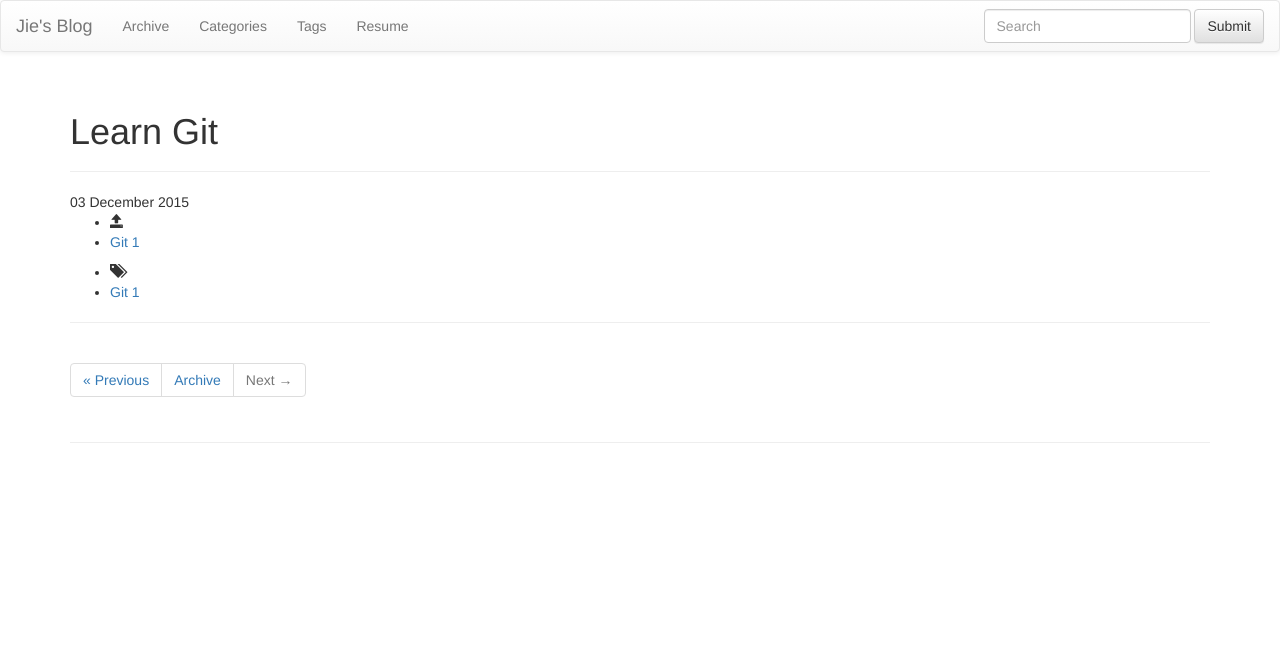
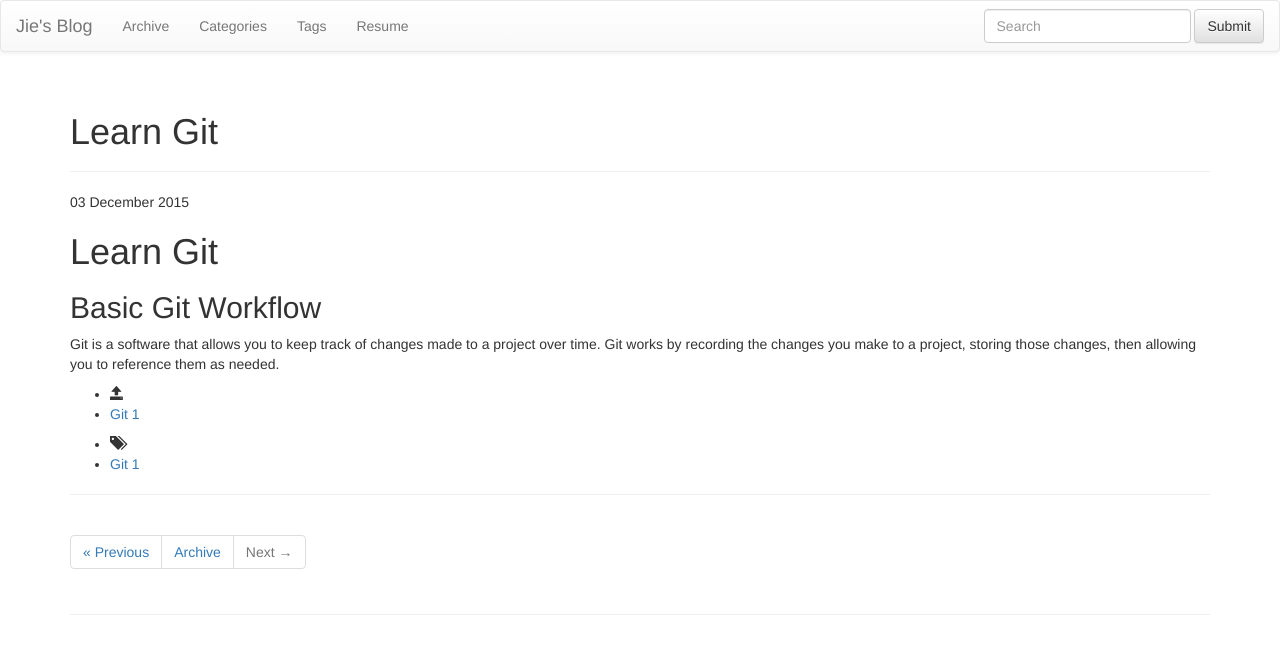
Before and after one commit to ethanjiezhou/jeffjiezhou.github.io, a Jekyll site: the page built from _posts/2015-12-03-learn-git.md, in a window 1280 px wide. Shown: the top 654 px of the page. Built offline with Jekyll 4.4.1, drawn with Linux system fonts in a browser that asks for light colours; nearby versions of some CDN libraries; library files that are not in the unit come from our copies.

Commit message:
learn git v1.0

```diff
--- a/_posts/2015-12-03-learn-git.md
+++ b/_posts/2015-12-03-learn-git.md
@@ -6,3 +6,9 @@ category: Git
 tags: [Git]
 ---
 {% include JB/setup %}
+
+# Learn Git
+
+## Basic Git Workflow
+
+Git is a software that allows you to keep track of changes made to a project over time. Git works by recording the changes you make to a project, storing those changes, then allowing you to reference them as needed.
```
